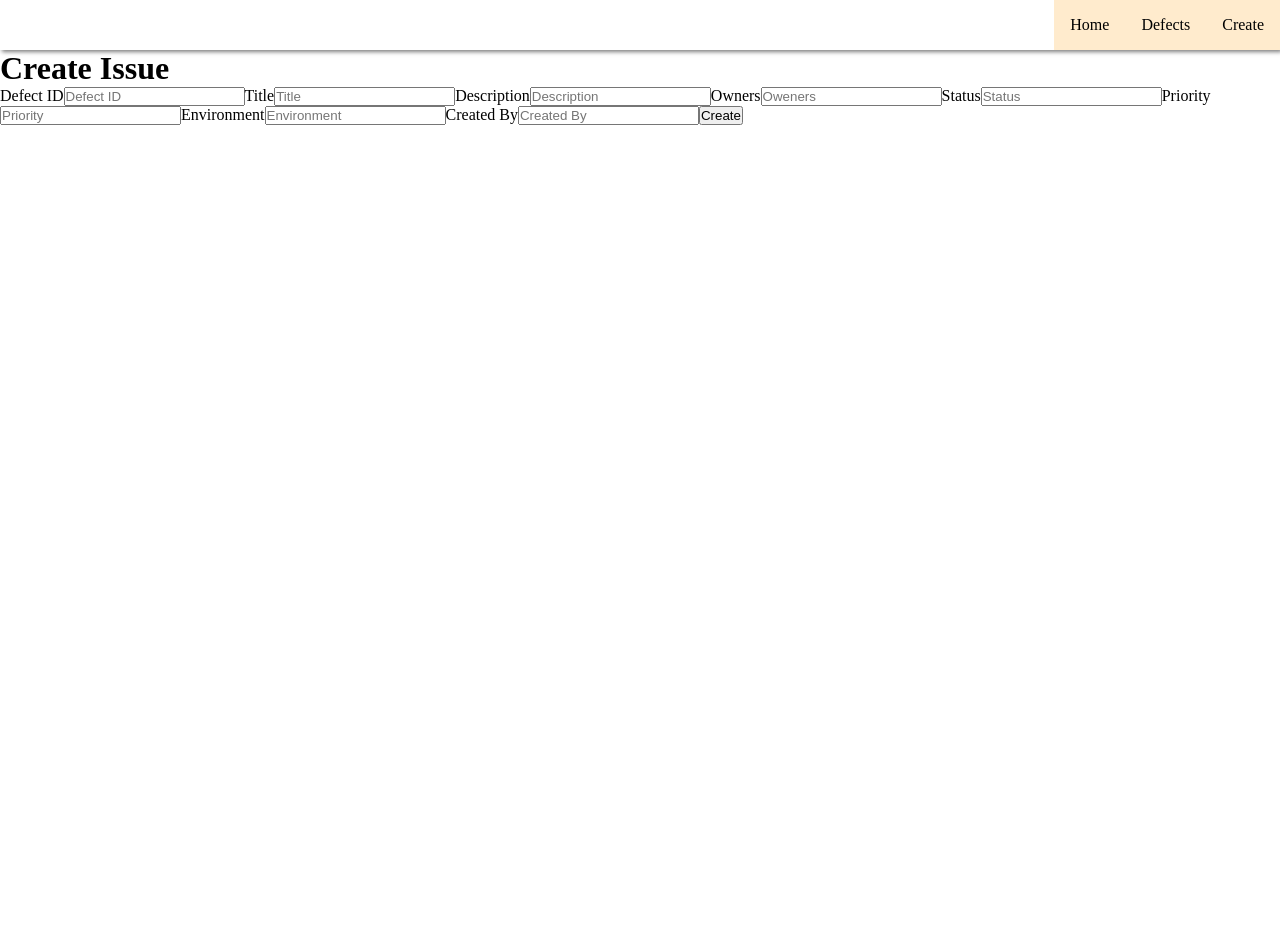
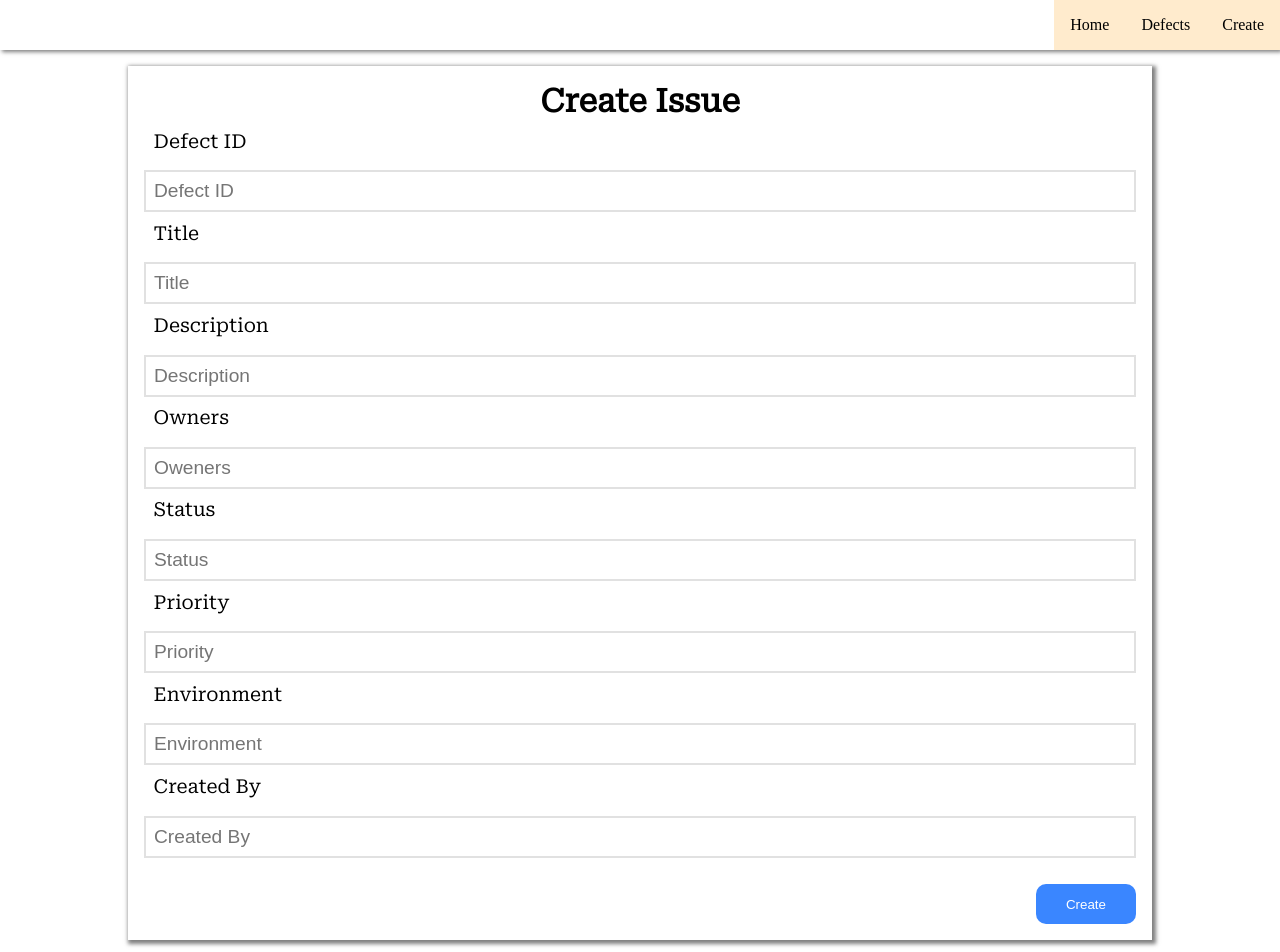
Before and after one commit to SathwikGM/bug-tracker, a React (Vite) app in the folder client/: page /create in a window 1280 px wide. Shown: the top 952 px of the page. Before the commit the page ends 800 px from the top, so only its background shows below. Built offline with nearby package versions, Linux system fonts and the light colour scheme.

Commit message:
added the Button component ad styles for create issue

```diff
--- /dev/null
+++ b/client/src/components/Button/Button.scss
@@ -0,0 +1,11 @@
+.Button{
+  margin-top: 2em;
+  height: 40px;
+  width: 100px;
+  border-radius: 10px;
+  border: none;
+}
+
+.Button:hover{
+
+}
--- /dev/null
+++ b/client/src/components/Button/Button.tsx
@@ -0,0 +1,11 @@
+import "./Button.scss"
+
+const Button = ({children, style, onClick}) => {
+ return (
+    <button className="Button" style={style} onClick={onClick}>
+      {children}
+    </button>
+  );
+}
+
+export default Button;
--- /dev/null
+++ b/client/src/components/CreateIssue/CreateIssue.scss
@@ -0,0 +1,36 @@
+@import url('https://fonts.googleapis.com/css2?family=Roboto+Serif&display=swap');
+
+.CreateIssue{
+  font-family: 'Roboto Serif', serif;
+  width: 80vw;
+  margin: 1em  auto;
+  padding: 1em;
+  background-color: #fff;
+  box-shadow: 2px 2px 4px 2px rgba(0, 0, 0, 0.5);
+  display: flex;
+  flex-direction: column;
+  justify-content: center;
+
+  h1{
+    text-align: center;
+  }
+  label{
+    margin: 0.5em;
+    display: inline;
+    font-size: 1.2rem;
+    padding-bottom: 0.5rem;
+  }
+  input{
+    display: inline;
+    font-size: 1.2rem;
+    padding: 0.5rem;
+    width: 100%;
+    box-sizing: border-box;
+    border: 2px solid #0000001e;
+    outline: none;
+  }
+  Button{
+    margin-left: auto;
+    cursor: pointer;
+  }
+ }
--- a/client/src/components/Create/Create.tsx
+++ b/client/src/components/CreateIssue/CreateIssue.tsx
@@ -1,6 +1,7 @@
 import { useState } from "react";
 import axios from 'axios';
-import "./Create.scss";
+import "./CreateIssue.scss";
+import Button from "../Button/Button";
 
 const Create = () => {
   const [input, setInput] = useState({
@@ -18,7 +19,6 @@ const Create = () => {
   const handleInputChange = (event) => {
     const { name, value } = event.target;
     setInput({ ...input, [name]: value })
-
   }
 
   const createIssue = (newIssue) => {
@@ -41,7 +41,7 @@ const Create = () => {
 
 
   return (
-    <form  onSubmit={handleCreateSubmit} action="">
+    <form className="CreateIssue" onSubmit={handleCreateSubmit} action="">
       <h1>Create Issue</h1>
     <label htmlFor="defectid">Defect ID</label>
       <input type="text" placeholder="Defect ID" name="defectId" id="defectId" value={input.defectId}  onChange={handleInputChange}/>
@@ -67,7 +67,7 @@ const Create = () => {
       <label htmlFor="createdBy">Created By</label>
       <input type="text" placeholder="Created By" name="createdBy" id="createdBy" value={input.createdBy}  onChange={handleInputChange}/>
 
-    <button>Create</button>
+    <Button style={{backgroundColor:"#3a86ff", color:"#fff"}}>Create</Button>
     </form>
   )
 
--- a/client/src/components/Navbar/Navbar.tsx
+++ b/client/src/components/Navbar/Navbar.tsx
@@ -15,6 +15,7 @@ function Navbar() {
           <li>
             <NavLink to="/create">Create</NavLink>
           </li>
+
         </ul>
       </nav>
 
--- a/client/src/router/PageRouter.tsx
+++ b/client/src/router/PageRouter.tsx
@@ -2,7 +2,7 @@ import { Routes, Route } from "react-router-dom";
 import Navbar from "../components/Navbar/Navbar";
 import Home from "../pages/home/Home";
 import DefectList from "../components/DefectList/DefectList";
-import Create from "../components/Create/Create";
+import CreateIssue from "../components/CreateIssue/CreateIssue";
 
 
 
@@ -12,7 +12,7 @@ const PageRouter = () => {
         <Route path="/" element={<Navbar />}>
         <Route index element={<Home />} />
         <Route path="/defects" element={<DefectList />} />
-        <Route path="/create" element={<Create />}/>
+        <Route path="/create" element={<CreateIssue />}/>
           {/* <Route path="blogs" element={<Blogs />} />
           <Route path="contact" element={<Contact />} />
           <Route path="*" element={<NoPage />} /> */}
```
Also changed, not shown: client/src/components/Create/Create.scss (deleted).
